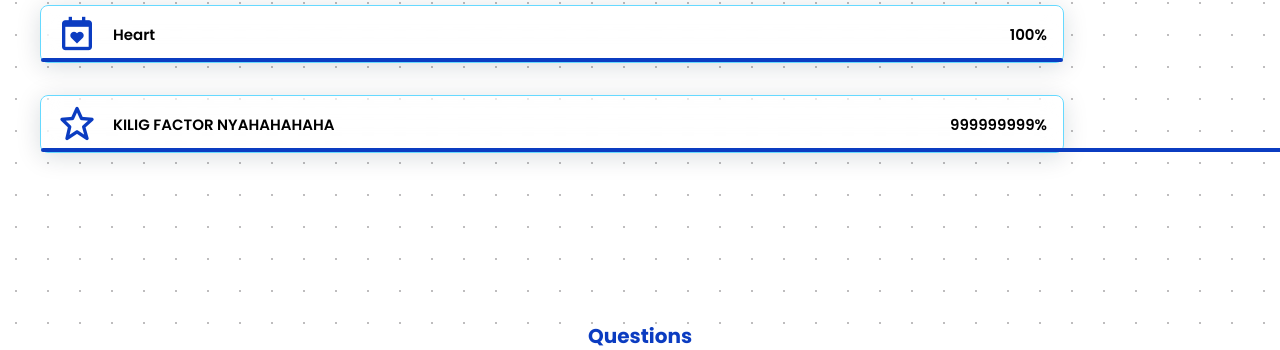
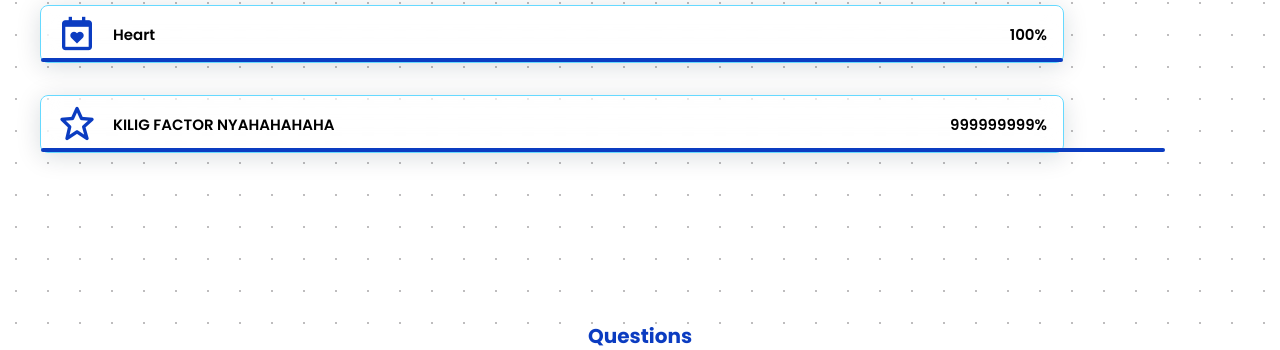
Before and after one commit to AECHE7/aeche7.github.io, a PHP site: page / in a window 1280 px wide; the page is wider, and only the part inside the window is pictured. Shown: the part 1709-2059 px from the top of that part. Run offline with PHP 8.4, Linux system fonts and the light colour scheme.

Commit message:
Update index.css

```diff
--- a/css/index.css
+++ b/css/index.css
@@ -374,7 +374,7 @@ img {
 }
 
 .skills__ux {
-  width: 150%;
+  width: 110%;
 }
 
 .skills__img {
```
